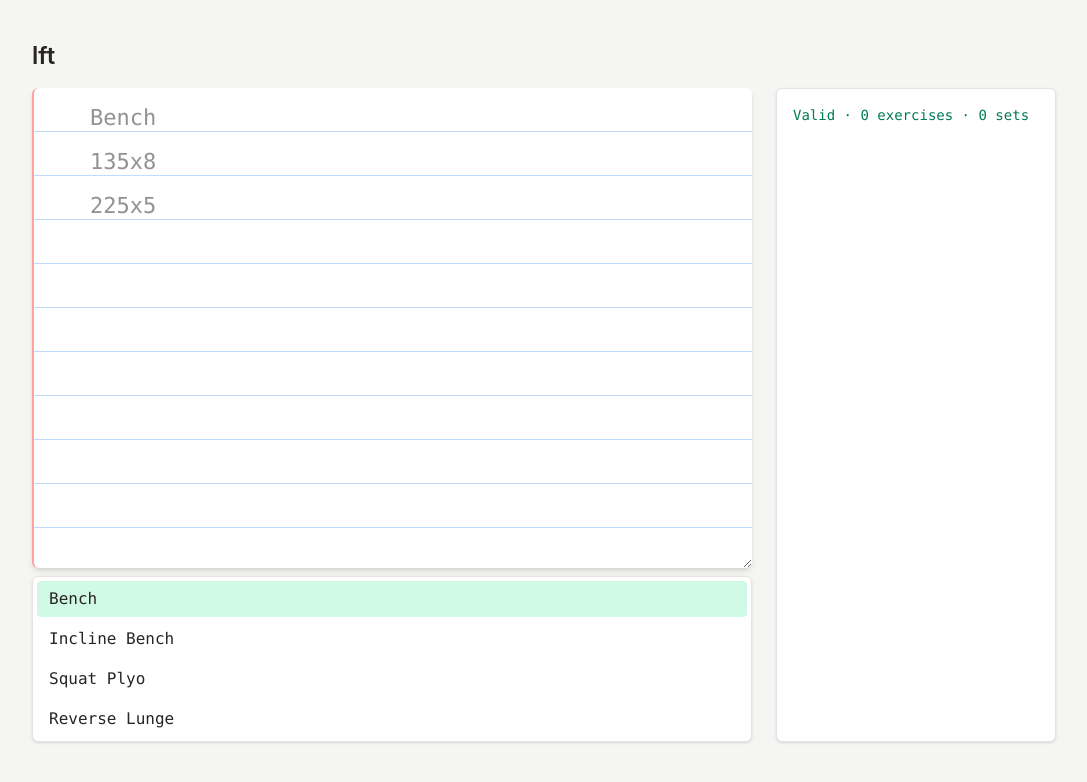
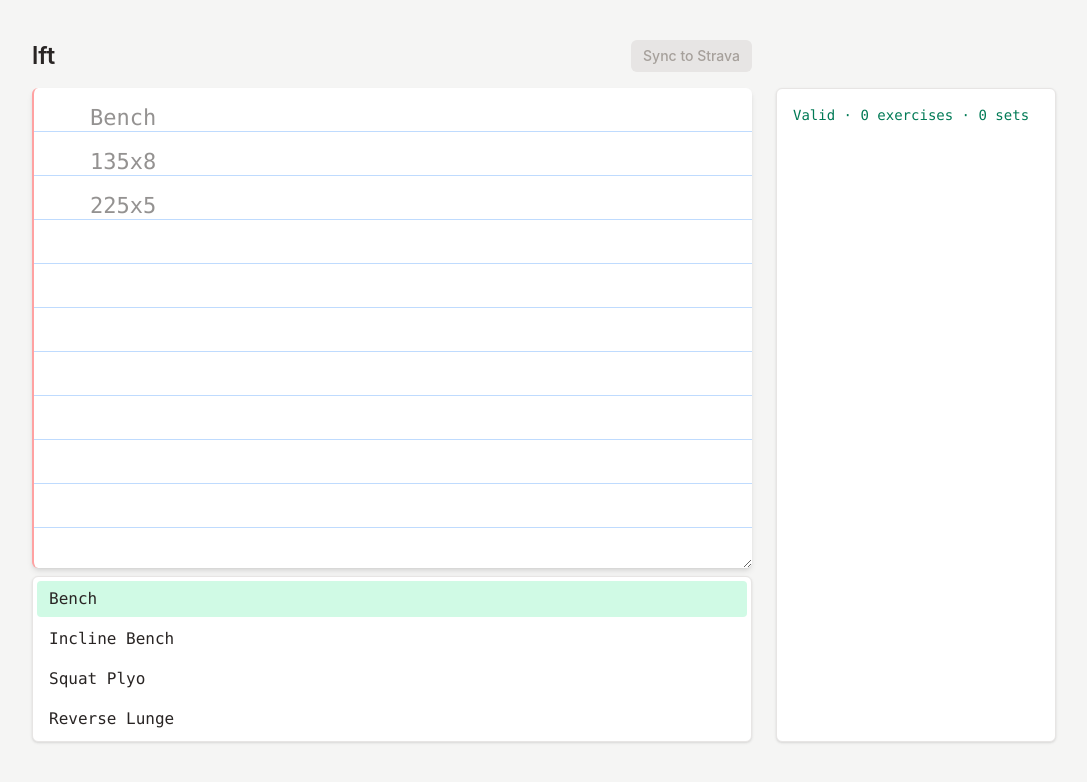
Before and after one commit to sheldonkwok/lft, a React (Vite) app: page / in a window 1280 px wide. Shown: the top 782 px of the page, without its empty margins (96-1183 px from the left). Built offline with nearby package versions, Linux system fonts and the light colour scheme.

Commit message:
feat: Add strava sync button

```diff
--- a/api/dev.ts
+++ b/api/dev.ts
@@ -4,11 +4,13 @@ import { Hono } from "hono";
 import { app as stravaCallback } from "./auth/strava/callback.ts";
 import { app as stravaAuth } from "./auth/strava.ts";
 import { app as hello } from "./hello.ts";
+import { app as stravaSync } from "./strava/sync.ts";
 
 const app = new Hono();
 app.route("/", hello);
 app.route("/", stravaAuth);
 app.route("/", stravaCallback);
+app.route("/", stravaSync);
 
 serve({ fetch: app.fetch, port: 3000 }, () => {
 	console.log("API dev server running at http://localhost:3000");
--- /dev/null
+++ b/api/strava/sync.ts
@@ -0,0 +1,60 @@
+import { Hono } from "hono";
+import { getCookie } from "hono/cookie";
+import { handle } from "hono/vercel";
+
+export const config = { runtime: "edge" };
+
+export const app = new Hono().basePath("/api");
+
+type ParsedSet = { weight: number; reps: number };
+type ParsedExercise = { name: string; sets: ParsedSet[] };
+
+function formatDescription(exercises: ParsedExercise[]): string {
+	return exercises
+		.map(
+			(e) =>
+				`${e.name}\n${e.sets.map((s) => `${s.weight}x${s.reps}`).join("\n")}`,
+		)
+		.join("\n\n");
+}
+
+app.post("/strava/sync", async (c) => {
+	const token = getCookie(c, "strava_access_token");
+	if (!token) {
+		return c.json({ error: "Not authenticated with Strava" }, 401);
+	}
+
+	const { exercises } = await c.req.json<{ exercises: ParsedExercise[] }>();
+
+	const res = await fetch("https://www.strava.com/api/v3/activities", {
+		method: "POST",
+		headers: {
+			Authorization: `Bearer ${token}`,
+			"Content-Type": "application/json",
+		},
+		body: JSON.stringify({
+			name: "Workout",
+			sport_type: "WeightTraining",
+			start_date_local: new Date().toISOString(),
+			elapsed_time: 3600,
+			description: formatDescription(exercises),
+			hide_from_home: true,
+		}),
+	});
+
+	if (!res.ok) {
+		const err = await res.json();
+		return c.json(
+			{ error: "Strava API error", detail: err },
+			res.status as 400 | 401 | 403 | 500,
+		);
+	}
+
+	const activity = (await res.json()) as { id: number };
+	return c.json({
+		id: activity.id,
+		url: `https://www.strava.com/activities/${activity.id}`,
+	});
+});
+
+export default handle(app);
--- a/src/App.tsx
+++ b/src/App.tsx
@@ -1,4 +1,4 @@
-import { useEffect, useMemo, useRef, useState } from "react";
+import { useCallback, useEffect, useMemo, useRef, useState } from "react";
 import { EXERCISES } from "./exercises";
 import { parseWorkout, SET_RE } from "./parser";
 import { getSuggestionContext } from "./suggest";
@@ -144,6 +144,8 @@ function useWorkoutEditor() {
 	};
 }
 
+type SyncStatus = "idle" | "loading" | "success" | "error";
+
 function App() {
 	const {
 		text,
@@ -161,13 +163,63 @@ function App() {
 		onKeyDown,
 	} = useWorkoutEditor();
 
+	const [syncStatus, setSyncStatus] = useState<SyncStatus>("idle");
+
+	const syncToStrava = useCallback(async () => {
+		setSyncStatus("loading");
+		try {
+			const res = await fetch("/api/strava/sync", {
+				method: "POST",
+				headers: { "Content-Type": "application/json" },
+				body: JSON.stringify({ exercises: result.exercises }),
+			});
+			if (!res.ok) {
+				setSyncStatus("error");
+				return;
+			}
+			setSyncStatus("success");
+		} catch {
+			setSyncStatus("error");
+		}
+	}, [result.exercises]);
+
+	const canSync = valid && result.exercises.length > 0;
+
+	const syncLabel =
+		syncStatus === "loading"
+			? "Syncing..."
+			: syncStatus === "success"
+				? "Synced!"
+				: syncStatus === "error"
+					? "Error"
+					: "Sync to Strava";
+
 	return (
 		<main className="min-h-screen bg-stone-100 px-5 py-10">
 			<div className="mx-auto grid max-w-5xl gap-6 md:grid-cols-[1fr_280px]">
 				<div>
-					<h1 className="mb-4 font-sans text-2xl font-semibold text-stone-800">
-						lft
-					</h1>
+					<div className="mb-4 flex items-center justify-between">
+						<h1 className="font-sans text-2xl font-semibold text-stone-800">
+							lft
+						</h1>
+						<button
+							type="button"
+							data-testid="sync-button"
+							onClick={syncToStrava}
+							disabled={!canSync || syncStatus === "loading"}
+							className={`rounded-md px-3 py-1.5 font-sans text-sm font-medium transition-colors ${
+								syncStatus === "success"
+									? "bg-emerald-600 text-white"
+									: syncStatus === "error"
+										? "bg-red-600 text-white"
+										: canSync
+											? "bg-orange-500 text-white hover:bg-orange-600"
+											: "cursor-not-allowed bg-stone-200 text-stone-400"
+							}`}
+						>
+							{syncLabel}
+						</button>
+					</div>
 					<div className="relative">
 						<textarea
 							ref={textareaRef}
```
